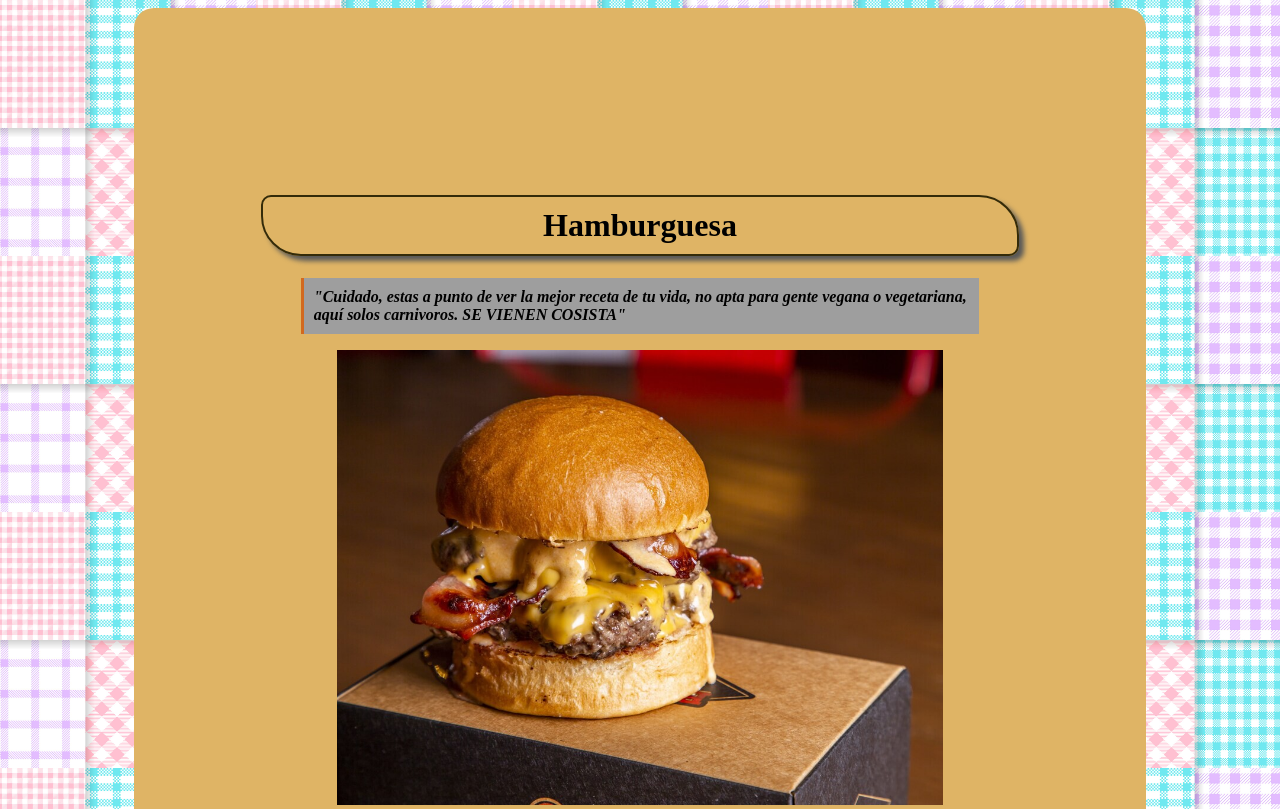
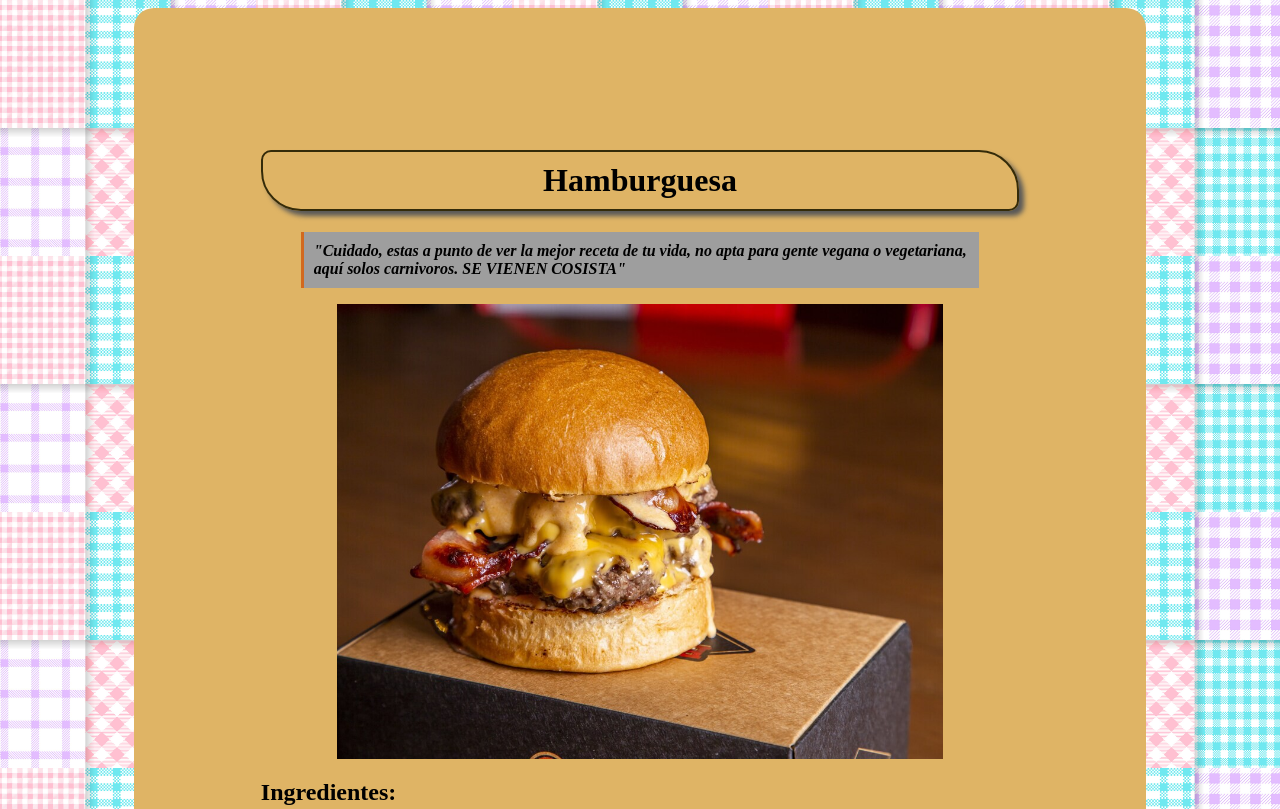
Before and after one commit to Ignacio622/Portfolio, a plain HTML site: page receta/Receta.html in a window 1280 px wide. Shown: the top 809 px of the page. Drawn offline with Linux system fonts and the light colour scheme.

Commit message:
Add files via upload

```diff
--- a/receta/css/Receta.css
+++ b/receta/css/Receta.css
@@ -37,7 +37,7 @@ h1 {border:2px solid #342B09;
     text-align: center;
     padding:10px 0;
     border-radius:10px 40px;
-    margin-top: 8%;
+    margin-top: 2%;
     /* sombra de caja */
     box-shadow: 5px 5px 5px rgb(88, 88, 88);}
 
@@ -56,3 +56,10 @@ blockquote {border-left: 3px solid chocolate;
 dt {font-weight:bold;
     color: #342309;
     font-size:1.2em;}
+
+
+/********************************** gestión de la responsividad****************************/
+
+@media only screen and (width<600px) {
+    #wrapper {width:95%;}
+}
```
Also changed, not shown: receta/favicon.ico (added), 1 other file.
